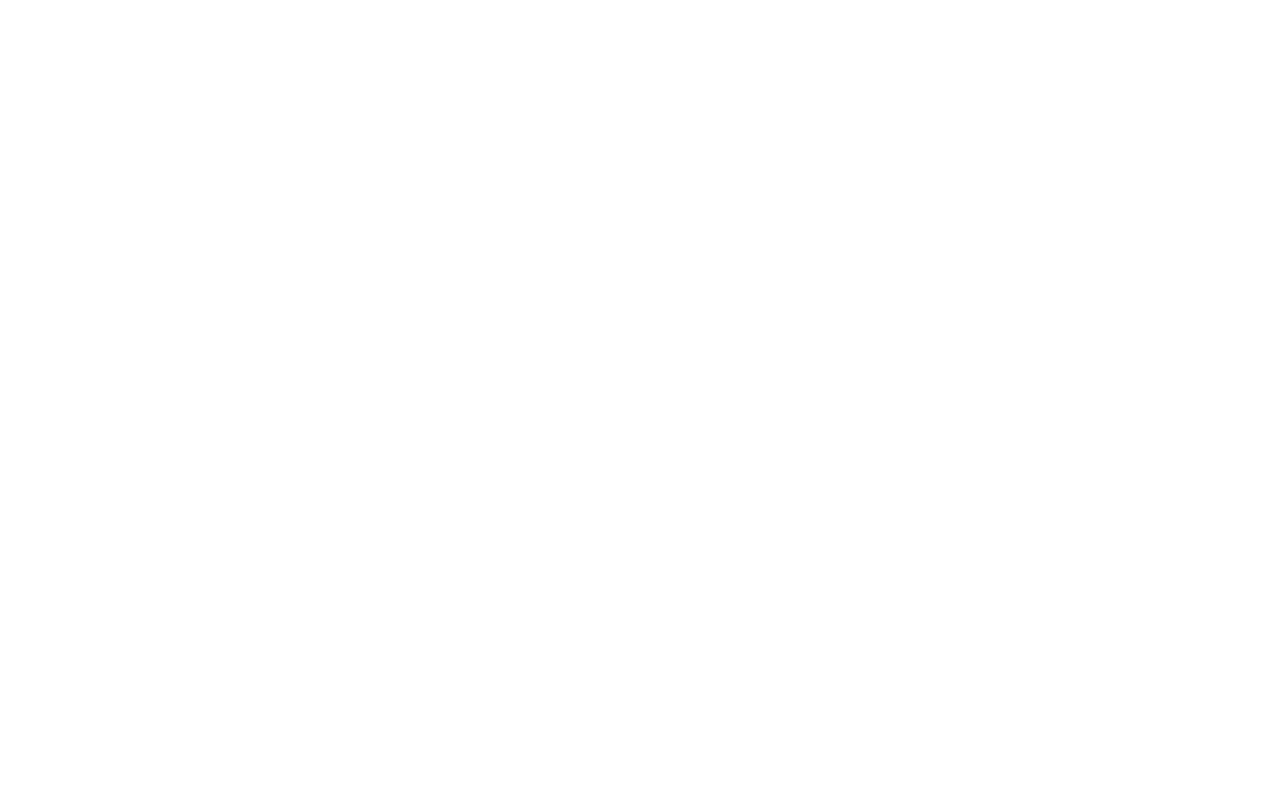
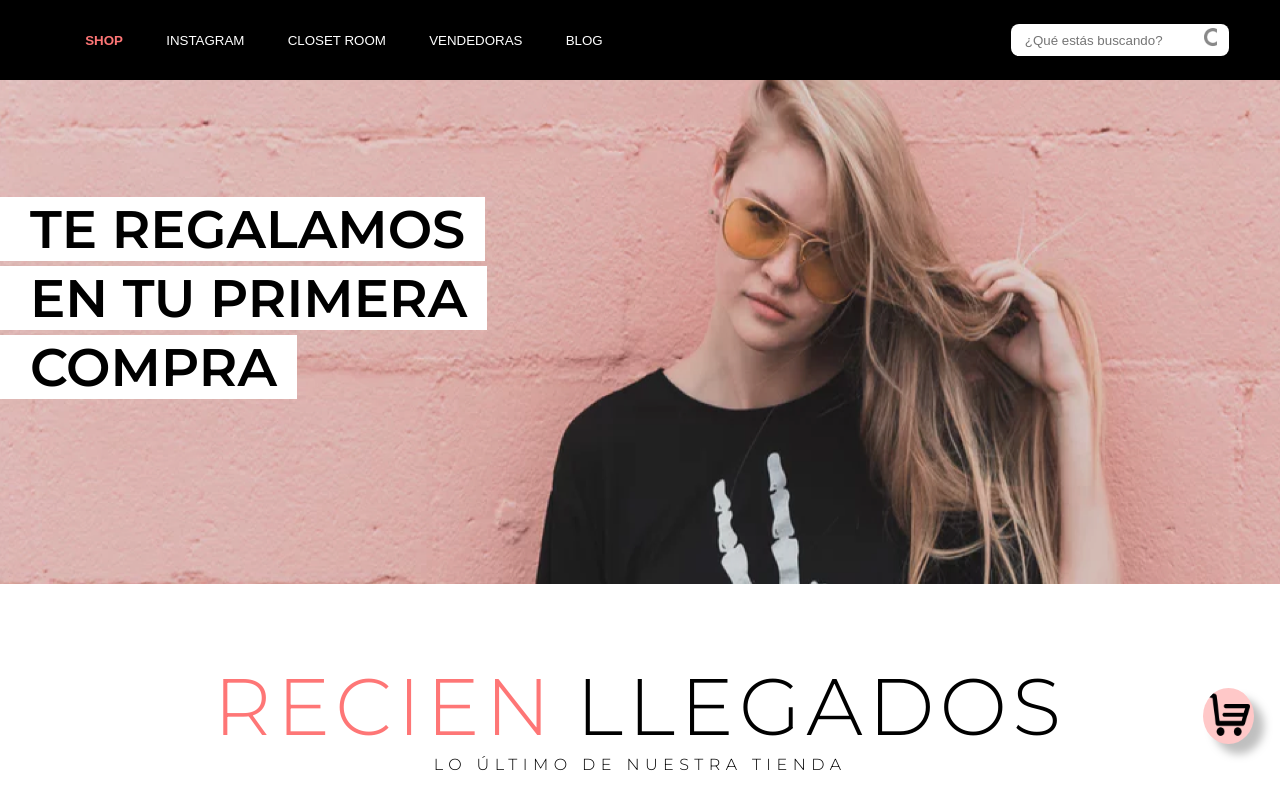
Before and after one commit to NataliaGaravito/frontend-challenge, a React (Create React App) app: page / in a window 1280 px wide. Shown: the top 800 px of the page. Built offline with nearby package versions, Linux system fonts and the light colour scheme; the HTML template or start-up script is replaced by a standard one.

Commit message:
cambio: paths navbar a originales

```diff
--- a/package.json
+++ b/package.json
@@ -1,5 +1,5 @@
 {
-  "homepage": "https://nataliagaravito.github.io/frontend-challenge/",
+  "homepage": "https://nataliagaravito.github.io/frontend-challenge",
   "name": "clothes-app",
   "version": "0.1.0",
   "private": true,
--- a/src/App.js
+++ b/src/App.js
@@ -10,22 +10,22 @@
   return (
     <Router>
       <Switch>
-        <Route exact path="/#/">
+        <Route exact path="/">
           <Shop />
         </Route>
-        <Route exact path="/#/shop">
+        <Route path="/shop">
           <Shop />
         </Route>
-        <Route exact path="/#/blog">
+        <Route path="/blog">
           <Blog />
         </Route>
-        <Route exact path="/#/closet room">
+        <Route path="/closet room">
           <ClosetRoom />
         </Route>
-        <Route exact path="/#/vendedoras">
+        <Route path="/vendedoras">
           <Vendedoras />
         </Route>
-        <Route exact path="/#/instagram" component={() => {
+        <Route path="/instagram" component={() => {
           window.location.href = 'https://www.instagram.com/';
           return null;
         }}/>
--- a/src/components/navBar/NavBar.jsx
+++ b/src/components/navBar/NavBar.jsx
@@ -11,7 +11,7 @@
                 views.map((elem, key)=>{
                     let viewSelected = props.location === elem ? styles.viewSelected : styles.viewNoSelected
                     return(
-                        <Link key={key} to={"/#/"+elem}>
+                        <Link key={key} to={"/"+elem}>
                             <button className={styles.navBarButtons}><p className={viewSelected}>{elem}</p></button>
                         </Link>
                     )
```
